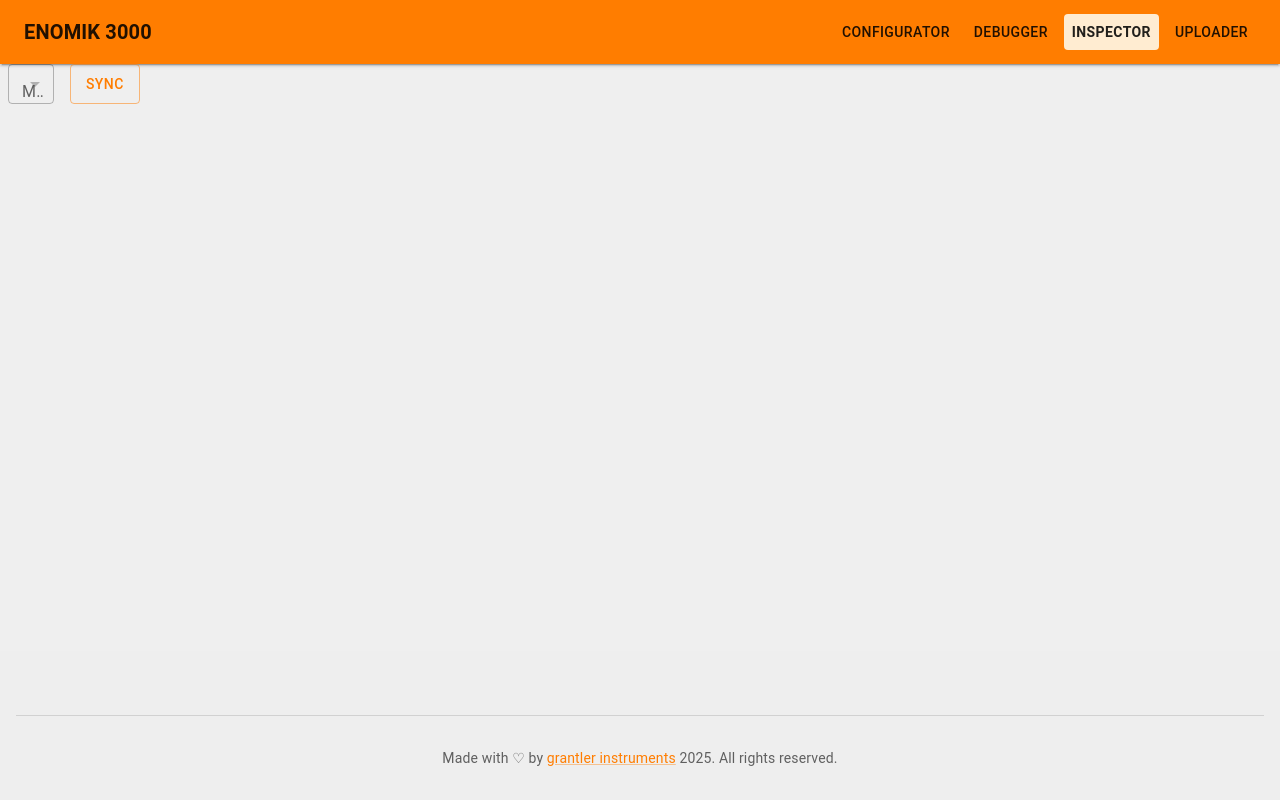
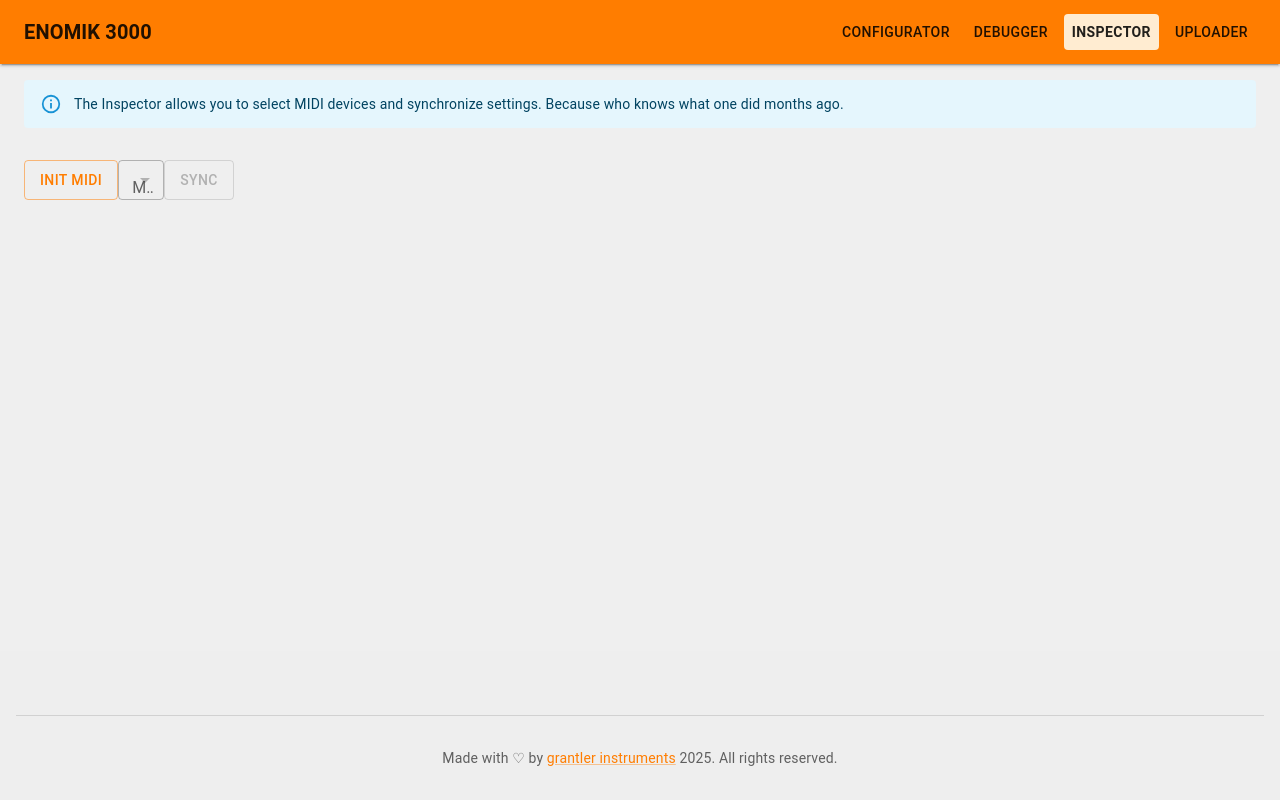
Before and after one commit to grantler-instruments/enomik-app, a React (Vite) app in the folder app/: page /enomik-app/inspector in a window 1280 px wide. Built offline with nearby package versions, Linux system fonts and the light colour scheme.

Commit message:
added inspector, uploader to main menu

```diff
--- a/app/src/components/Configurator.tsx
+++ b/app/src/components/Configurator.tsx
@@ -17,6 +17,7 @@ import MidiDeviceChooser from "./MidiDeviceChooser";
 import { useRef, useState } from "react";
 import { ArrowDropDown } from "@mui/icons-material";
 import Peers from "./Peers";
+import InitMidi from "./InitMidi";
 
 const Configurator = () => {
   const deployConfiguration = useIOStore((state) => state.deploy);
@@ -103,12 +104,7 @@ const Configurator = () => {
           <FolderOpenIcon />
         </IconButton>
         <Box flex={1} />
-        {!initialized && (
-          <Button onClick={() => init()} variant="outlined">
-            initialize MIDI
-          </Button>
-        )}
-
+        <InitMidi></InitMidi>
         <MidiDeviceChooser
           value={selectedOutputId}
           onChange={setSelectedOutputId}
--- a/app/src/components/Debugger.tsx
+++ b/app/src/components/Debugger.tsx
@@ -1,15 +1,15 @@
 import { useState, useEffect } from "react";
-import { WebMidi, Input, Output } from "webmidi";
+import { Input } from "webmidi";
 import {
   Box,
   Typography,
   FormControlLabel,
   Checkbox,
-  Button,
 } from "@mui/material";
 import { useMIDIStore } from "../store/midi";
 import Composer from "./Composer";
 import MessageList from "./MessageList";
+import InitMidi from "./InitMidi";
 
 function MidiComponent() {
   const [selectedOutputId, setSelectedOutputId] = useState<string>("");
@@ -19,10 +19,6 @@ function MidiComponent() {
   const outputs = useMIDIStore((state) => state.outputs);
   const activeInputs = useMIDIStore((state) => state.activeInputs);
   const toggleInput = useMIDIStore((state) => state.toggleInput);
-
-  useEffect(() => {
-    // init();
-  }, []);
 
   return (
     <Box>
@@ -49,7 +45,6 @@ function MidiComponent() {
 }
 
 const Debugger = () => {
-  const init = useMIDIStore((state) => state.init);
   const initialized = useMIDIStore((state) => state.initialized);
   return (
     <Box display={"flex"} flexDirection={"column"} padding={2}>
@@ -58,9 +53,7 @@ const Debugger = () => {
           <Typography variant="body1" gutterBottom>
             To use the MIDI features, please initialize the MIDI system.
           </Typography>
-          <Button onClick={init} variant="contained" color="primary">
-            Initialize MIDI
-          </Button>
+          <InitMidi></InitMidi>
         </Box>
       )}
       {initialized && (
--- /dev/null
+++ b/app/src/components/InitMidi.tsx
@@ -0,0 +1,12 @@
+import { Button } from "@mui/material";
+import { useMIDIStore } from "../store/midi";
+
+const InitMidi = () => {
+    const init = useMIDIStore((state) => state.init);
+    const initialized = useMIDIStore((state) => state.initialized);
+    if(initialized){
+        return null;
+    }
+    return <Button variant="outlined" onClick={init}>Init MIDI</Button>
+}
+export default InitMidi;
--- a/app/src/components/Inspector.tsx
+++ b/app/src/components/Inspector.tsx
@@ -1,18 +1,28 @@
-import { Box, Button } from "@mui/material";
+import { Alert, Box, Button } from "@mui/material";
 import { useState } from "react";
 import MidiDeviceChooser from "./MidiDeviceChooser";
+import { useMIDIStore } from "../store/midi";
+import InitMidi from "./InitMidi";
 
 const Inspector = () => {
   const [device, setDevice] = useState("");
+  const initialized = useMIDIStore((state) => state.initialized);
   return (
-    <Box display={"flex"} gap={2}>
+    <Box display={"flex"} flexDirection="column" gap={2} padding={2}>
+      <Alert severity="info" sx={{ mb: 2 }}>
+        The Inspector allows you to select MIDI devices and synchronize settings.
+        Because who knows what one did months ago.
+      </Alert>
+      <Box display={"flex"} flex={1}>
+        <InitMidi></InitMidi>
         <MidiDeviceChooser
           value={device}
           onChange={(e) => setDevice(e)}
         ></MidiDeviceChooser>
-      <Button variant="outlined" color="primary">
+        <Button variant="outlined" color="primary" disabled={!initialized}>
           sync
         </Button>
+      </Box>
     </Box>
   );
 };
--- /dev/null
+++ b/app/src/components/Uploader.tsx
@@ -0,0 +1,6 @@
+import { Box } from "@mui/material"
+
+const Uploader = () => {
+    return <Box>Uploader</Box>
+}
+export default Uploader
--- a/app/src/store/midi.ts
+++ b/app/src/store/midi.ts
@@ -49,6 +49,8 @@ export const useMIDIStore = create<MonitorState>()(
             // Convert inputs to array
             const inputs = Array.from(midiAccess.inputs.values());
             const outputs = Array.from(midiAccess.outputs.values());
+
+            console.log("outputs", outputs)
 
             set({
               inputs,
```
Also changed, not shown: 1 other file (tests, documents, lock files or other folders). Lines whose indentation alone changed are shown as unchanged.
